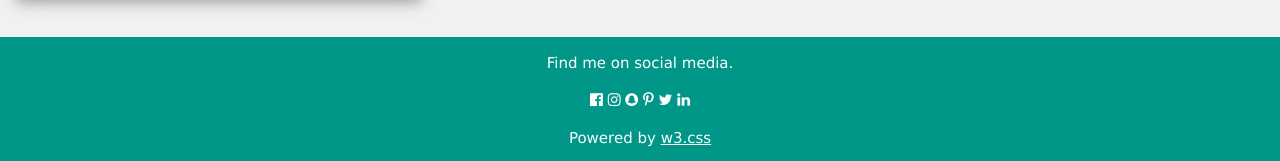
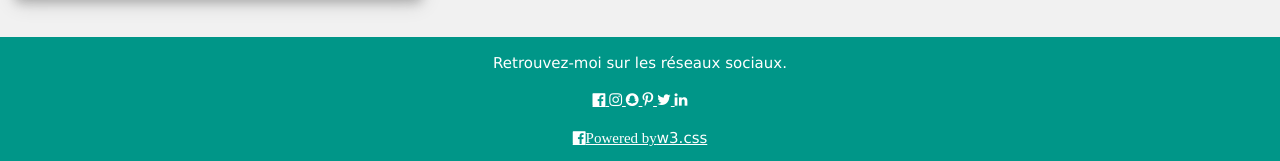
Before and after one commit to Ikransaid/ikransaidabdi, a website: page index.html in a window 1280 px wide. Shown: the part 1406-1567 px from the top of the page. Drawn offline with nearby package versions, Linux system fonts and the light colour scheme.

Commit message:
Update index.html
ajoute mon compte facebook

```diff
--- a/index.html
+++ b/index.html
@@ -138,8 +138,8 @@
 </div>
 
 <footer class="w3-container w3-teal w3-center w3-margin-top">
-  <p>Find me on social media.</p>
-  <i class="fa fa-facebook-official w3-hover-opacity"></i>
+  <p>Retrouvez-moi sur les réseaux sociaux.</p>
+   <a href="https://Facebook.com/Ikran Said" <i class="fa fa-facebook-official w3-hover-opacity"></i>
   <i class="fa fa-instagram w3-hover-opacity"></i>
   <i class="fa fa-snapchat w3-hover-opacity"></i>
   <i class="fa fa-pinterest-p w3-hover-opacity"></i>
```
